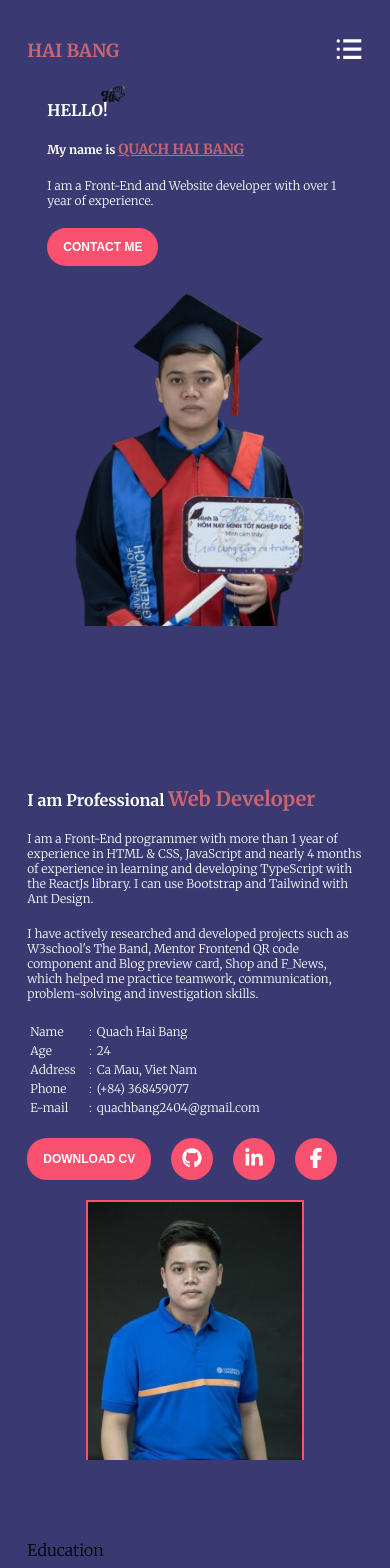
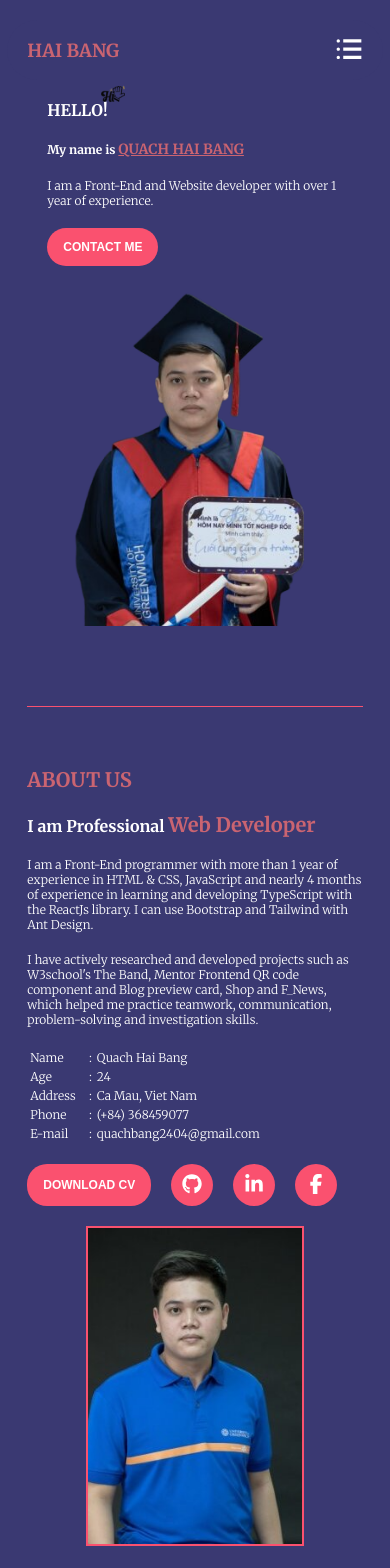
Before and after one commit to bangqh123/portfolio, a React (Vite) app: page / in a window 390 px wide. Shown: the top 1568 px of the page. Built offline with nearby package versions, Linux system fonts and the light colour scheme.

Commit message:
update about us

```diff
--- a/src/pages/home/sections/Abouts/About.media.scss
+++ b/src/pages/home/sections/Abouts/About.media.scss
@@ -1,12 +1,14 @@
 /* 992px to 1199px */
 @media screen and (min-width: 992px) and (max-width: 1199px) {
     .about {
-        .about-avatar {
-            .about-avatar-img {
-                height: 400px;
+        .about-content {
+            .about-content-avatar {
+                .content-avatar-img {
+                    height: 460px;
 
                     img{
-                    width: 90%;
+                        width: 100%;
+                    }
                 }
             }
         }
@@ -16,11 +18,15 @@
 /* 768px to 991px */
 @media screen and (min-width: 768px) and (max-width: 991px) {
     .about {
-        // gap: 20px;
-        // flex-direction: column;
+        .about-title {
+            @include font-size(30px);
+            margin-bottom: 20px;
+        }
 
-        .about-avatar {
-            .about-avatar-img {
+        .about-content {
+
+            .about-content-avatar {
+                .content-avatar-img {
                     height: 380px;
 
                     img{
@@ -29,8 +35,8 @@
                 }
             }
 
-        .about-information {
-            h1 {
+            .about-content-information {
+                h2 {
                     font-size: $font-size-20;
 
                     strong {
@@ -42,9 +48,10 @@
                     font-size: $font-size-14;
                 }
 
-            .about-information-btn {
+                .content-information-btn {
                     .btn-download {
                         font-size: $font-size-14;
+                    }
                 }
             }
         }
@@ -54,12 +61,18 @@
 /* 500px to 768px */
 @media screen and (min-width: 500px) and (max-width: 767px) {
     .about {
+        .about-title {
+            margin-bottom: 20px;
+            @include font-size(28px);
+        }
+
+        .about-content {
             gap: 20px;
             flex-direction: column-reverse;
 
-        .about-avatar {
-            .about-avatar-img {
-                height: 350px;
+            .about-content-avatar {
+                .content-avatar-img {
+                    height: 380px;
 
                     img{
                         width: 80%;
@@ -67,8 +80,8 @@
                 }
             }
 
-        .about-information {
-            h1 {
+            .about-content-information {
+                h2 {
                     font-size: $font-size-16;
 
                     strong {
@@ -80,9 +93,10 @@
                     font-size: $font-size-12;
                 }
 
-            .about-information-btn {
+                .content-information-btn {
                     .btn-download {
                         font-size: $font-size-12;
+                    }
                 }
             }
         }
@@ -92,12 +106,18 @@
 /* max 499px */
 @media screen and (max-width: 499px) {
     .about {
+        .about-title {
+            margin-bottom: 20px;
+            font-size: $font-size-20;
+        }
+
+        .about-content {
             gap: 20px;
             flex-direction: column-reverse;
 
-        .about-avatar {
-            .about-avatar-img {
-                height: 260px;
+            .about-content-avatar {
+                .content-avatar-img {
+                    height: 320px;
 
                     img{
                         width: 80%;
@@ -105,8 +125,8 @@
                 }
             }
 
-        .about-information {
-            h1 {
+            .about-content-information {
+                h2 {
                     font-size: $font-size-16;
 
                     strong {
@@ -118,7 +138,7 @@
                     font-size: $font-size-12;
                 }
 
-            .about-information-btn {
+                .content-information-btn {
                     .btn-download {
                         font-size: $font-size-12;
                     }
@@ -126,3 +146,4 @@
             }
         }
     }
+}
--- a/src/pages/home/sections/Abouts/About.scss
+++ b/src/pages/home/sections/Abouts/About.scss
@@ -2,9 +2,22 @@
     width: 100%;
     height: auto;
     display: flex;
-    padding: 80px 0;
+    padding: 60px 0 80px;
+    flex-direction: column;
+    border-top: 1px solid $btn-color;
+    border-bottom: 1px solid $btn-color;
 
-    .about-avatar {
+    .about-title {
+        margin: 0 0 40px;
+        color: $text-color;
+        text-transform: uppercase;
+    }
+
+    .about-content {
+        width: 100%;
+        display: flex;
+
+        .about-content-avatar {
             flex: 1;
             height: auto;
             display: flex;
@@ -12,22 +25,21 @@
             align-items: center;
             justify-content: center;
 
-        .about-avatar-img {
+            .content-avatar-img {
                 width: 80%;
-            height: 500px;
+                height: 460px;
                 display: flex;
                 justify-content: center;
 
                 img {
                     width: 80%;
-                height: 100%;
                     object-fit: cover;
                     border: 2px solid $btn-color;
                 }
             }
         }
 
-    .about-information {
+        .about-content-information {
             flex: 1;
             gap: 20px;
             display: flex;
@@ -36,7 +48,7 @@
             align-items: flex-start;
             justify-content: center;
 
-        h1 {
+            h2 {
                 margin: 0;
                 @include font-size(24px);
 
@@ -62,7 +74,7 @@
                 }
             }
 
-        .about-information-btn {
+            .content-information-btn {
                 gap: 20px;
                 display: flex;
                 justify-content: space-between;
@@ -84,3 +96,4 @@
             }
         }
     }
+}
--- a/src/pages/home/sections/Abouts/About.tsx
+++ b/src/pages/home/sections/Abouts/About.tsx
@@ -1,23 +1,37 @@
-import './About.scss'
-import './About.media.scss'
+import "./About.scss";
+import "./About.media.scss";
 
-import { IMAGES } from '../../../../assets/images';
-import ButtonText from './../../../../components/buttons/ButtonText/ButtonText'
-import ButtonIcon from '../../../../components/buttons/ButtonIcon/ButtonIcon';
+import { IMAGES } from "../../../../assets/images";
+import ButtonText from "./../../../../components/buttons/ButtonText/ButtonText";
+import ButtonIcon from "../../../../components/buttons/ButtonIcon/ButtonIcon";
 import { FaGithub, FaLinkedinIn, FaFacebookF } from "react-icons/fa6";
 
 const About = () => {
   return (
     <div id="about" className="about">
-          <div className='about-avatar'>
-            <div className='about-avatar-img'>
+      <h1 className="about-title">About Us</h1>
+      <div className="about-content">
+        <div className="about-content-avatar">
+          <div className="content-avatar-img">
             <img src={IMAGES.AVATAR} alt="Avatar" />
           </div>
         </div>
-          <div className='about-information'>
-            <h1>I am Professional <strong>Web Developer</strong></h1>
-            <p>I am a Front-End programmer with more than 1 year of experience in HTML & CSS, JavaScript and nearly 4 months of experience in learning and developing TypeScript with the ReactJs library. I can use Bootstrap and Tailwind with Ant Design.</p>
-            <p>I have actively researched and developed projects such as W3school's The Band, Mentor Frontend QR code component and Blog preview card, Shop and F_News, which helped me practice teamwork, communication, problem-solving and investigation skills.</p>
+        <div className="about-content-information">
+          <h2>
+            I am Professional <strong>Web Developer</strong>
+          </h2>
+          <p>
+            I am a Front-End programmer with more than 1 year of experience in
+            HTML & CSS, JavaScript and nearly 4 months of experience in learning
+            and developing TypeScript with the ReactJs library. I can use
+            Bootstrap and Tailwind with Ant Design.
+          </p>
+          <p>
+            I have actively researched and developed projects such as W3school's
+            The Band, Mentor Frontend QR code component and Blog preview card,
+            Shop and F_News, which helped me practice teamwork, communication,
+            problem-solving and investigation skills.
+          </p>
           <table>
             <tbody>
               <tr>
@@ -47,15 +61,16 @@ const About = () => {
               </tr>
             </tbody>
           </table>
-            <div className='about-information-btn'>
-              <ButtonText title='Download cv' className='btn-download'/>
+          <div className="content-information-btn">
+            <ButtonText title="Download cv" className="btn-download" />
             <ButtonIcon className="btn-git" icon={<FaGithub />} />
-              <ButtonIcon className="btn-link" icon={<FaLinkedinIn  />} />
+            <ButtonIcon className="btn-link" icon={<FaLinkedinIn />} />
             <ButtonIcon className="btn-face" icon={<FaFacebookF />} />
           </div>
         </div>
       </div>
+    </div>
   );
-}
+};
 
 export default About;
```
Lines whose indentation alone changed are shown as unchanged.
